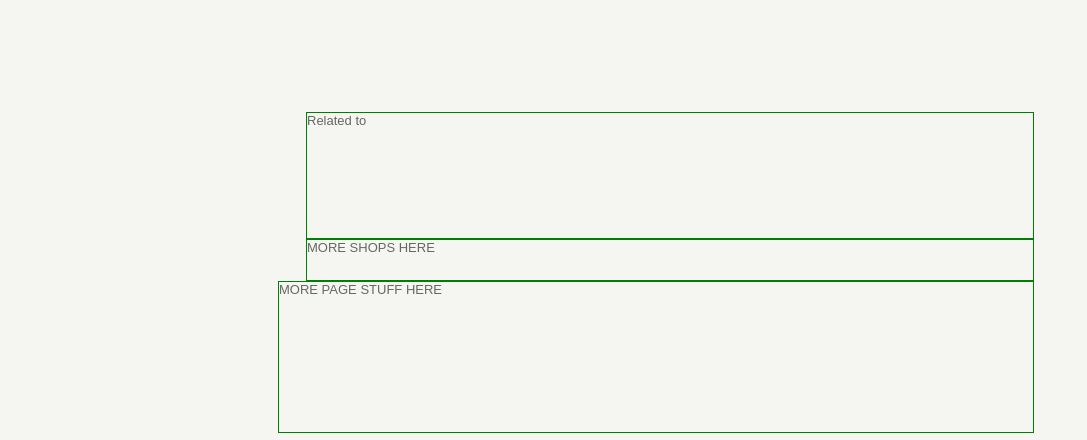
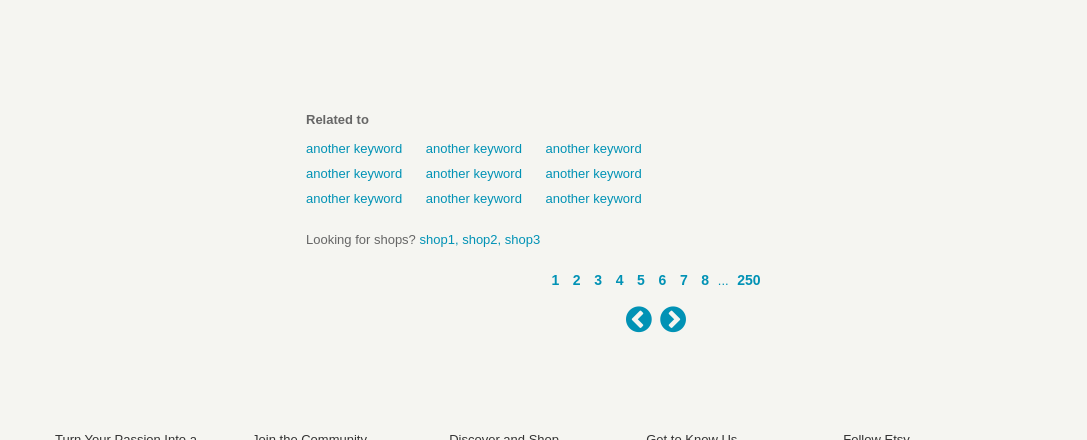
Before and after one commit to mrbrianleo/etsy, a plain HTML site: page index.html in a window 1280 px wide. Shown: the part 2170-2610 px from the top of the page, without its empty margins (96-1183 px from the left). Drawn offline with nearby package versions, Linux system fonts and the light colour scheme.

Commit message:
more keywords, shops, more pages complete

```diff
--- a/index.html
+++ b/index.html
@@ -101,9 +101,47 @@
           </div>
         </div>
         <div class="product-listings"></div>
-        <div class="right-related">Related to <span class="keyword"></span></div>
-        <div class="more-shops">MORE SHOPS HERE</div>
-        <div class="more-pages">MORE PAGE STUFF HERE</div>
+        <div class="right-related"><h4>Related to <span class="keyword"></span></h4>
+          <ul>
+            <li><a href="">another keyword</a></li>
+            <li><a href="">another keyword</a></li>
+            <li><a href="">another keyword</a></li>
+          </ul>
+          <ul>
+            <li><a href="">another keyword</a></li>
+            <li><a href="">another keyword</a></li>
+            <li><a href="">another keyword</a></li>
+          </ul>
+          <ul>
+            <li><a href="">another keyword</a></li>
+            <li><a href="">another keyword</a></li>
+            <li><a href="">another keyword</a></li>
+          </ul>
+        </div>
+        <div class="more-shops">
+          <span>Looking for shops?</span>
+          <a href="">shop1,</a>
+          <a href="">shop2,</a>
+          <a href="">shop3</a>
+        </div>
+        <div class="more-pages">
+          <div class="page-numbers">
+            <a href="">1</a>
+            <a href="">2</a>
+            <a href="">3</a>
+            <a href="">4</a>
+            <a href="">5</a>
+            <a href="">6</a>
+            <a href="">7</a>
+            <a href="">8</a>
+            <span>...</span>
+            <a href="">250</a>
+            <h4>
+            <span><i class="fa fa-chevron-circle-left fa-1x"></i></span>
+            <span><i class="fa fa-chevron-circle-right fa-1x"></i></span>
+            </h4>
+          </div>
+        </div>
       </div>
     </div>
     <div class="footer-top">
--- a/main.css
+++ b/main.css
@@ -195,6 +195,18 @@ textarea, input {
   font-size: 14px;
 }
 
+.right-related ul {
+  display: inline-block;
+  margin: 5px 10px 5px 0;
+  padding: 0;
+}
+
+.right-related li {
+  list-style-type: none;
+  color: #0192B5;
+  padding: 5px 10px 5px 0;
+}
+
 .register {
   float: left;
   color: #0192B5;
@@ -246,20 +258,24 @@ textarea, input {
 }
 
 .right-related {
-  height: 125px;
-  border: 1px solid green;
+  height: 120px;
   margin-left: 28px;
 }
 
 .more-shops {
   height: 40px;
-  border: 1px solid green;
   margin-left: 28px;
+}
+
+.more-shops a {
+  color: #0192B5;
 }
 
 .more-pages {
   height: 150px;
-  border: 1px solid green;
+  width: 400px;
+  margin: 0 auto;
+  text-align: center;
 }
 
 .footer-top {
@@ -404,6 +420,21 @@ textarea, input {
   color: #999;
 }
 
+.page-numbers {
+  margin: 0 90px;
+  color: #0192B5
+}
+
+.page-numbers a {
+  font-size: 14px;
+  font-weight: bold;
+  padding: 5px;
+}
+
+.page-numbers h4 {
+  font-size: 30px;
+  margin: 15px;
+}
 
 /* END PAGE LAYOUT*/
 
```
